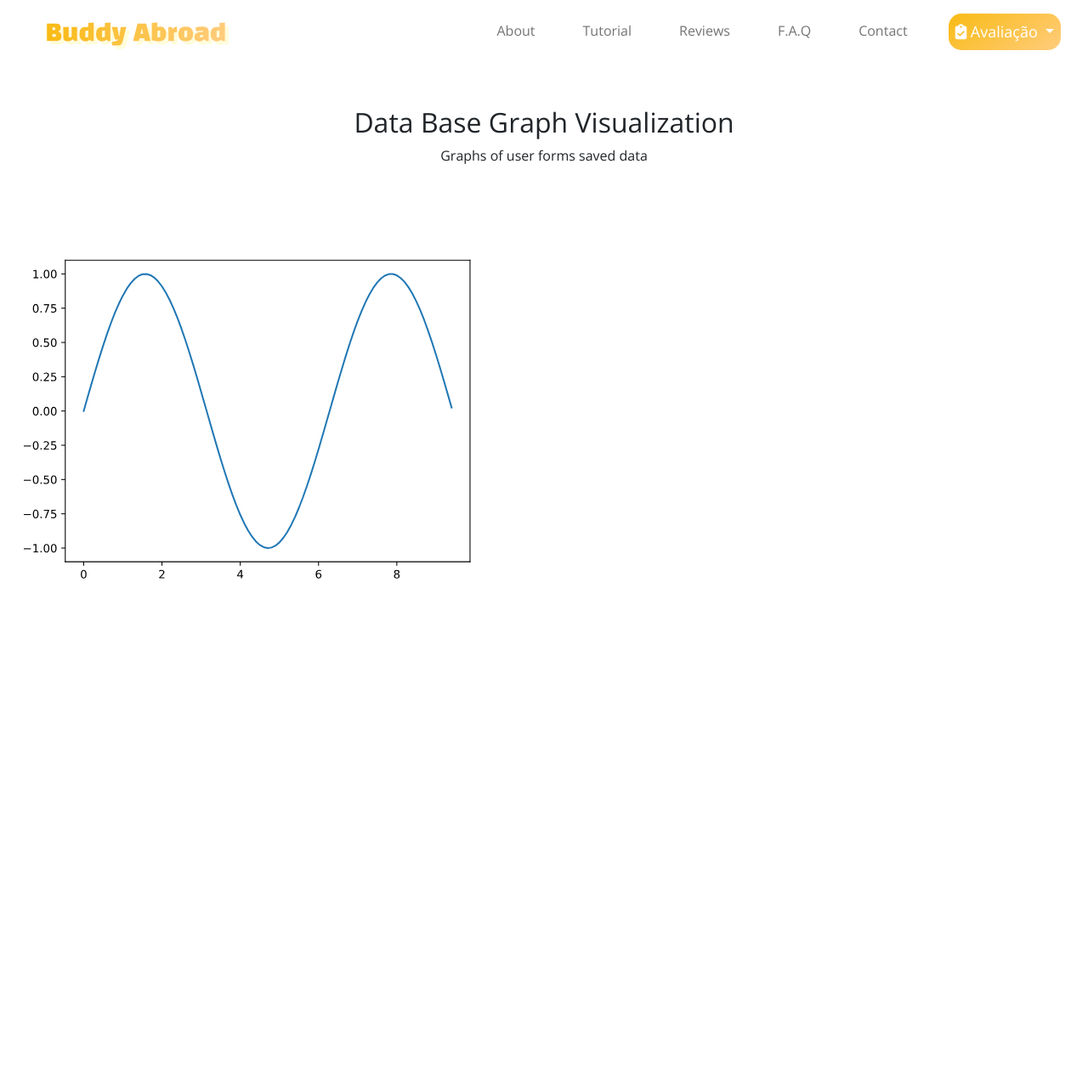
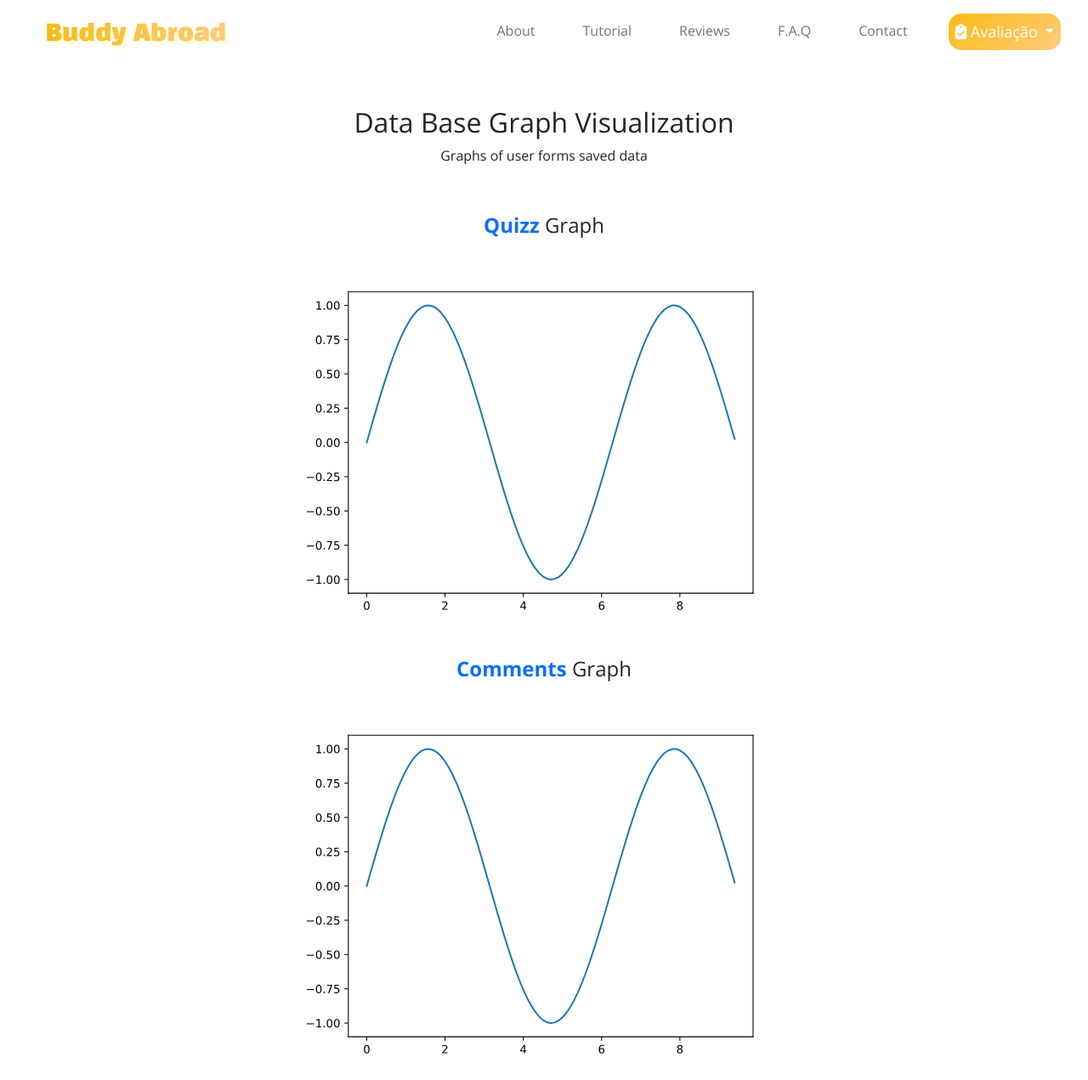
Before and after one commit to Tomas-a21803655/djangoPW-BA, a Django app: page /graphs/ in a window 1280 px wide. Shown: the whole page at 85% size. Before the commit the page ends 681 px from the top, so only its background shows below. Run offline with Django 3.2, Linux system fonts and the light colour scheme; parts of the project's set-up code (start-up, migrations or seed data) failed here and were passed over; some libraries are stand-ins or nearby versions.

Commit message:
graph ui

```diff
--- a/tarefas/templates/tarefas/graphs.html
+++ b/tarefas/templates/tarefas/graphs.html
@@ -8,7 +8,18 @@
     </section>
 
     <sectiona>
-        {{ graph|safe }}
+        <h4 style="text-align: center"><a href="{% url 'tarefas:quizzAval' %}"><strong>Quizz</strong></a> Graph</h4>
+        <div style="text-align: center">
+            {{ graph|safe }}
+        </div>
+    </sectiona>
+
+    <br>
+    <sectiona>
+        <h4 style="text-align: center"><a href="{% url 'tarefas:comentarios' %}"><strong>Comments</strong></a> Graph</h4>
+        <div style="text-align: center">
+            {{ graph|safe }}
+        </div>
     </sectiona>
 
 {% endblock %}
```
